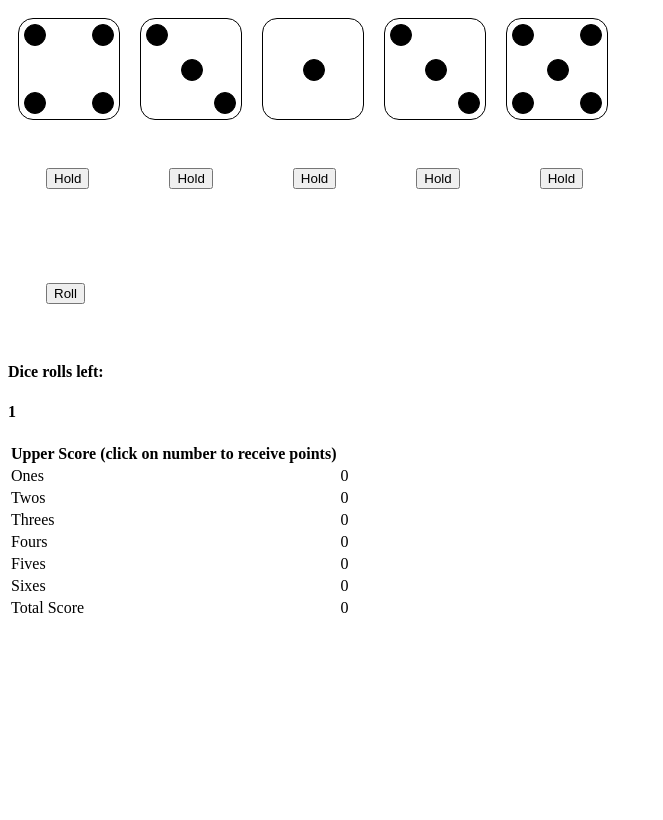
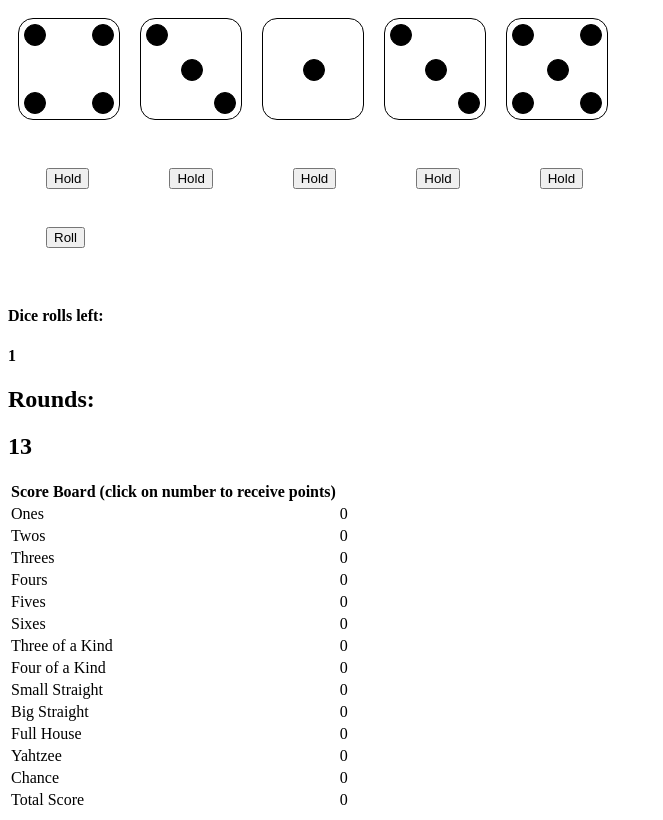
Before and after one commit to pfarah65/csi3140_playground, a plain HTML site: page lab04/yatze/09_yatze.html in a window 1280 px wide. Both pictures are taken after a click on the button "Roll". Shown: the whole page, without its empty margins (0-663 px from the left). Drawn offline with Linux system fonts and the light colour scheme.

Commit message:
Finished yatzee game.

```diff
--- a/lab04/yatze/07_dice.js
+++ b/lab04/yatze/07_dice.js
@@ -7,7 +7,7 @@ var Dice = (function() {
   entity.roll = function(position) {
     var nextValue = Math.floor(1 + Math.random() * 6);
     this.history[position] = nextValue;
-    console.log(this.history);
+
     return nextValue;
   }
 
@@ -25,7 +25,7 @@ var Dice = (function() {
   entity.hold = function(position) {
     this.held.push(position)
     this.held = this.held.sort();
-    console.log(this.held);
+
   }
 
   entity.showDie = function(id, num) {
--- a/lab04/yatze/09_events.js
+++ b/lab04/yatze/09_events.js
@@ -2,10 +2,14 @@ var counter = 0;
 var rolesLeft;
 var held = 0;
 var totalScore;
+var rounds = 13;
+var roundsCounter;
+var yatzees = 0;
 
 window.onload = function() {
   var roller = document.getElementById("roller");
   rolesLeft = this.document.getElementById("rolesLeft");
+  roundsCounter = this.document.getElementById("roundsLeft");
   roller.addEventListener(
     "click",
     function() {
@@ -127,16 +131,18 @@ window.onload = function() {
   totalScore = this.document.getElementById("totalScore");
 };
 function upperSection(item, number) {
+  let points = 0;
   if (Dice.history.includes(number)) {
-    let points =
+    points =
       Dice.history.filter(function(value) {
         return value === number;
       }).length * number;
     item.innerHTML = parseInt(item.innerHTML) + points;
   }
-  newRound();
+  points == 0?newRound(false):newRound(true)
 }
-function newRound() {
+function newRound(enabled) {
+  if(enabled && rounds != 0){
     counter = -1;
     roller.disabled = false;
     rolesLeft.innerHTML = 3;
@@ -149,14 +155,109 @@ function newRound() {
     held = 0;
     roller.click();
     setScore();
+    rounds--;
+    roundsCounter.innerHTML = rounds;
+  }
+
 }
 
 function setScore() {
   let points = 0;
 
-  for (let row = 1; row < 7; row++) {
+  for (let row = 1; row < 14; row++) {
     let cell = document.getElementById("scoresTable").rows[row].cells[1];
     points += parseInt(cell.innerHTML);
   }
   document.getElementById("totalScore").innerHTML = points;
 }
+
+const threeOfAKind = (item) =>{
+  let counts = {};
+  let kind = false
+  let points = 0;
+  Dice.history.forEach(function(x) { counts[x] = (counts[x] || 0)+1; });
+  Object.keys(counts).forEach(function(key) {
+    if(counts[key] >= 3){
+      kind = true;
+      points = Dice.history.reduce((a, b) => a + b, 0)
+    }
+  });
+
+  item.innerHTML = parseInt(item.innerHTML) + points;
+  points == 0?newRound(false):newRound(true)
+
+}
+const fourOfAKind = (item) =>{
+  let counts = {};
+  let kind = false
+  let points = 0;
+  Dice.history.forEach(function(x) { counts[x] = (counts[x] || 0)+1; });
+  Object.keys(counts).forEach(function(key) {
+    if(counts[key] >= 4){
+      kind = true;
+      points = Dice.history.reduce((a, b) => a + b, 0)
+    }
+  });
+
+  item.innerHTML = parseInt(item.innerHTML) + points;
+  points == 0?newRound(false):newRound(true)
+}
+
+const smallStraight = (item) => {
+  let points = 0;
+  let straight = false;
+
+  let numbers = [... new Set(Dice.history.sort())]
+  console.log(numbers);
+  for (let i = 0; i<2;i++){
+    if(numbers[i+1] == numbers[i] + 1 && numbers[i+2] == numbers[i] + 2 && numbers[i+3] == numbers[i] + 3 ){
+      straight = true;
+    }
+  }
+  if(straight) points = 30;
+  item.innerHTML = parseInt(item.innerHTML) + points;
+  points == 0?newRound(false):newRound(true)
+}
+
+const bigStraight = (item) => {
+  let points = 0;
+  let straight = false;
+
+  let numbers = [... new Set(Dice.history.sort())]
+  console.log(numbers);
+  let i = 0;
+    if(numbers[i+1] == numbers[i] + 1 && numbers[i+2] == numbers[i] + 2 && numbers[i+3] == numbers[i] + 3  && numbers[i+4] == numbers[i] + 4){
+      straight = true;
+  }
+  if(straight) points = 40;
+  item.innerHTML = parseInt(item.innerHTML) + points;
+  points == 0?newRound(false):newRound(true)
+}
+
+const fullHouse = (item) => {
+  let points = 0;
+
+  item.innerHTML = parseInt(item.innerHTML) + points;
+  points == 0?newRound(false):newRound(true)
+}
+
+const yahtzee = (item) => {
+
+  let points = 0;
+  if([ ... new Set(Dice.history)].length == 1){
+    yatzees++;
+    points = 50;
+    if(yatzees > 1){
+      points+=100;
+    }
+  }
+  item.innerHTML = parseInt(item.innerHTML) + points;
+  points == 0?newRound(false):newRound(true)
+}
+
+const chance = (item) => {
+  let points = 0;
+  points = Dice.history.reduce((a, b) => a + b, 0)
+  item.innerHTML = parseInt(item.innerHTML) + points;
+  points == 0?newRound(false):newRound(true)
+}
--- a/lab04/yatze/09_yatze.html
+++ b/lab04/yatze/09_yatze.html
@@ -1,11 +1,13 @@
 <!DOCTYPE html>
 <html>
+
 <head>
   <meta charset="utf-8">
   <title>Welcome</title>
   <link type="text/css" rel="stylesheet" href="07_dice.css">
   <script type="text/javascript" src="07_dice.js"></script>
 </head>
+
 <body>
 
   <div class="dice-group">
@@ -25,15 +27,15 @@
 
   <button id="die5">Hold</button>
   <br>
-    <br>
-    <button id="roller">Roll</button>
-    <h4 >Dice rolls left: </h4>
+  <button style="margin-top: 0;" id="roller">Roll</button>
+  <h4>Dice rolls left: </h4>
   <h4 id="rolesLeft">2</h4>
-
+  <h2>Rounds:</h2>
+  <h2 id="roundsLeft">13</h2>
   <div id="scores">
     <table id="scoresTable">
       <tr>
-          <th>Upper Score (click on number to receive points)</th>
+        <th> Score Board (click on number to receive points)</th>
       </tr>
       <tr>
         <td>Ones</td>
@@ -60,6 +62,34 @@
         <td id="six" onclick='upperSection(this,6)'>0</td>
       </tr>
       <tr>
+        <td>Three of a Kind</td>
+        <td id="threeOfAKind" onclick='threeOfAKind(this)'>0</td>
+      </tr>
+      <tr>
+        <td>Four of a Kind</td>
+        <td id="fourOfAKind" onclick='fourOfAKind(this)'>0</td>
+      </tr>
+      <tr>
+        <td>Small Straight</td>
+        <td id="smallStraight" onclick='smallStraight(this)'>0</td>
+      </tr>
+      <tr>
+        <td>Big Straight</td>
+        <td id="bigStraight" onclick='bigStraight(this)'>0</td>
+      </tr>
+      <tr>
+        <td>Full House</td>
+        <td id="fullHouse" onclick='fullHouse(this)'>0</td>
+      </tr>
+      <tr>
+        <td>Yahtzee</td>
+        <td id="yahtzee" onclick='yahtzee(this)'>0</td>
+      </tr>
+      <tr>
+        <td>Chance</td>
+        <td id=chance" onclick='chance(this)'>0</td>
+      </tr>
+      <tr>
         <td>Total Score</td>
         <td id="totalScore">0</td>
       </tr>
@@ -68,4 +98,5 @@
 
   <script type="text/javascript" src="09_events.js"></script>
 </body>
+
 </html>
```
Lines whose indentation alone changed are shown as unchanged.
